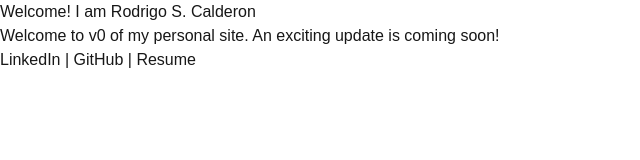
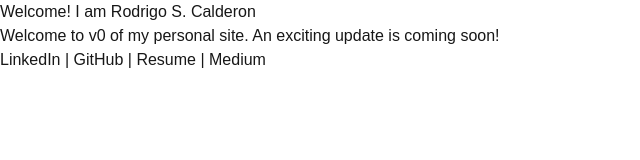
Before and after one commit to rscalderon/rscalderon-splash, a Next.js app: page / in a window 1280 px wide. Shown: the top 160 px of the page, without its empty margins (0-640 px from the left). Built offline with nearby package versions, Linux system fonts and the light colour scheme.

Commit message:
Added Medium

```diff
--- a/src/app/page.tsx
+++ b/src/app/page.tsx
@@ -32,6 +32,14 @@ export default function Home() {
             className='hover:underline hover:underline-offset-4'
           >
             Resume
+          </Link>
+          {' | '}
+          <Link
+            href='https://medium.com/@samourcalderon'
+            target='_blank'
+            className='hover:underline hover:underline-offset-4'
+          >
+            Medium
           </Link>
         </section>
       </main>
```
